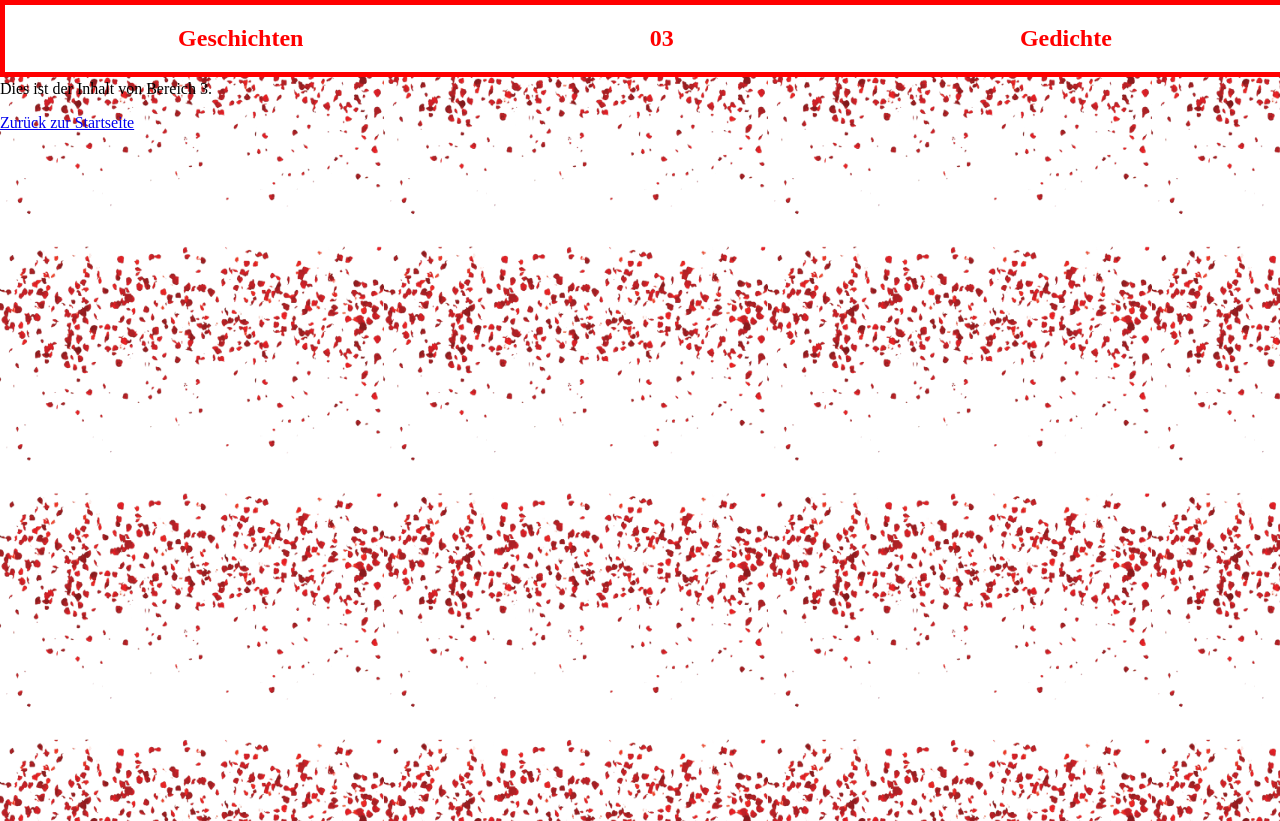
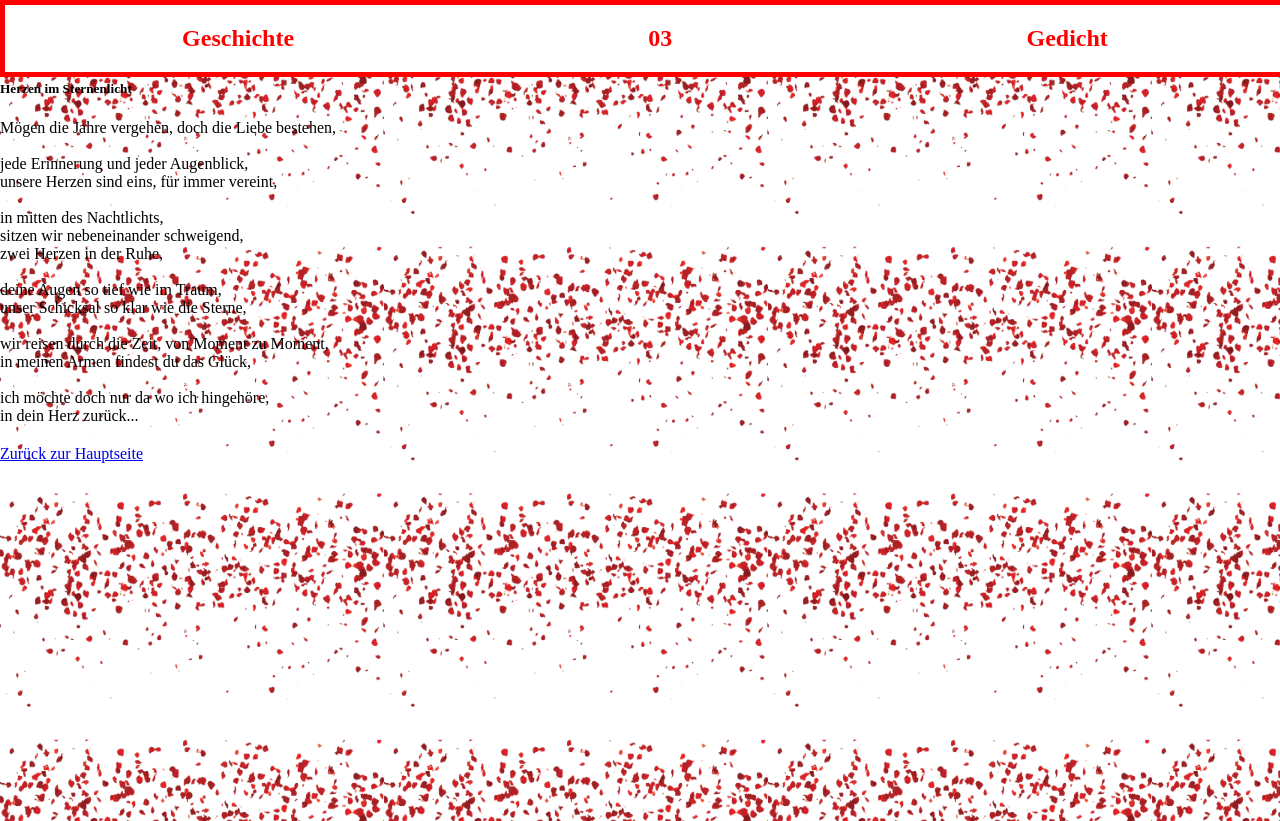
Before and after one commit to Kent2025/Kent2025.github.io, a plain HTML site: page seite3.html in a window 1280 px wide. Drawn offline with Linux system fonts and the light colour scheme; some icons are missing; a web font is replaced by a local one.

Commit message:
Update seite3.html

```diff
--- a/seite3.html
+++ b/seite3.html
@@ -7,20 +7,47 @@
     <link rel="preconnect" href="https://fonts.googleapis.com">
     <link rel="preconnect" href="https://fonts.gstatic.com" crossorigin>
     <link href="https://fonts.googleapis.com/css2?family=Edu+TAS+Beginner:wght@400..700&display=swap" rel="stylesheet">
+    <link rel="preconnect" href="https://fonts.googleapis.com">
+    <link rel="preconnect" href="https://fonts.gstatic.com" crossorigin>
+    <link href="https://fonts.googleapis.com/css2?family=Quicksand:wght@300..700&display=swap" rel="stylesheet">
     <title>Gedichte</title>
     <link href="style3.css" rel="stylesheet">
+    <script src="script3.js"></script>
 </head>
 <body>
 
     <nav>
-        <a href="seite1.html">Geschichten</a>
+        <a href="seite1.html">Geschichte</a>
         <a href="seite2.html">03</a>
-        <a href="seite3.html">Gedichte</a>
+        <a href="seite3.html">Gedicht</a>
     </nav>
 
+    <div class="top">
+        <h1>Gedichte</h1>
+    </div>
 
-    <h1>Gedichte</h1>
-    <p>Dies ist der Inhalt von Bereich 3.</p>
-    <a href="index.html">Zurück zur Startseite</a>
+    <div class="bo boimg-1">
+        <div class="botext">
+           <h5>Herzen im Sternenlicht</h5>
+           <p><p>Mögen die Jahre vergehen, doch die Liebe bestehen,<br><br>jede Erinnerung und jeder Augenblick,<br>unsere Herzen sind eins, für immer vereint,<br><br>in mitten des Nachtlichts,
+            <br>sitzen wir nebeneinander schweigend,<br> zwei Herzen in der Ruhe,<br><br>deine Augen so tief wie im Traum,<br>unser Schicksal so klar wie die Sterne,<br><br>
+            wir reisen durch die Zeit, von Moment zu Moment,<br>in meinen Armen findest du das Glück,<br><br>ich möchte doch nur da wo ich hingehöre,<br>in dein Herz zurück... </p></p>
+        </div>
+     </div>
+
+   <!--- <div class="mid">
+        <p>Mögen die Jahre vergehen, doch die Liebe bestehen,<br><br>jede Erinnerung und jeder Augenblick,<br>unsere Herzen sind eins, für immer vereint,<br><br>in mitten des Nachtlichts,
+        <br>sitzen wir nebeneinander schweigend, zwei Herzen in der Ruhe,<br><br>deine Augen so tief wie im Traum,<br>unser Schicksal so klar wie die Sterne,<br><br>
+        wir reisen durch die Zeit, von Moment zu Moment,<br>in meinen Armen findest du das Glück,<br><br>ich möchte doch nur da wo ich hingehöre, in dein Herz zurück... </p>
+    </div> --->
+
+    <div class="second">
+        <h2><div class="heart"></div></h2>
+    </div>
+
+    <div class="end">
+        <a href="index.html" class="back-button">Zurück zur Hauptseite</a>
+    </div>
+
 </body>
 </html>
```
